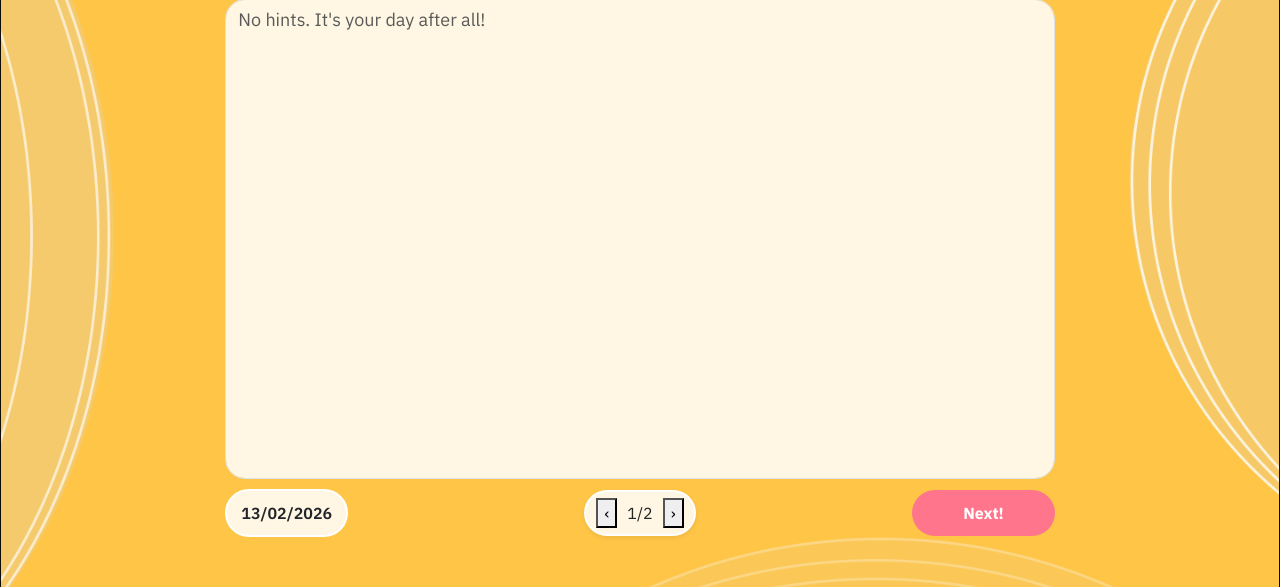
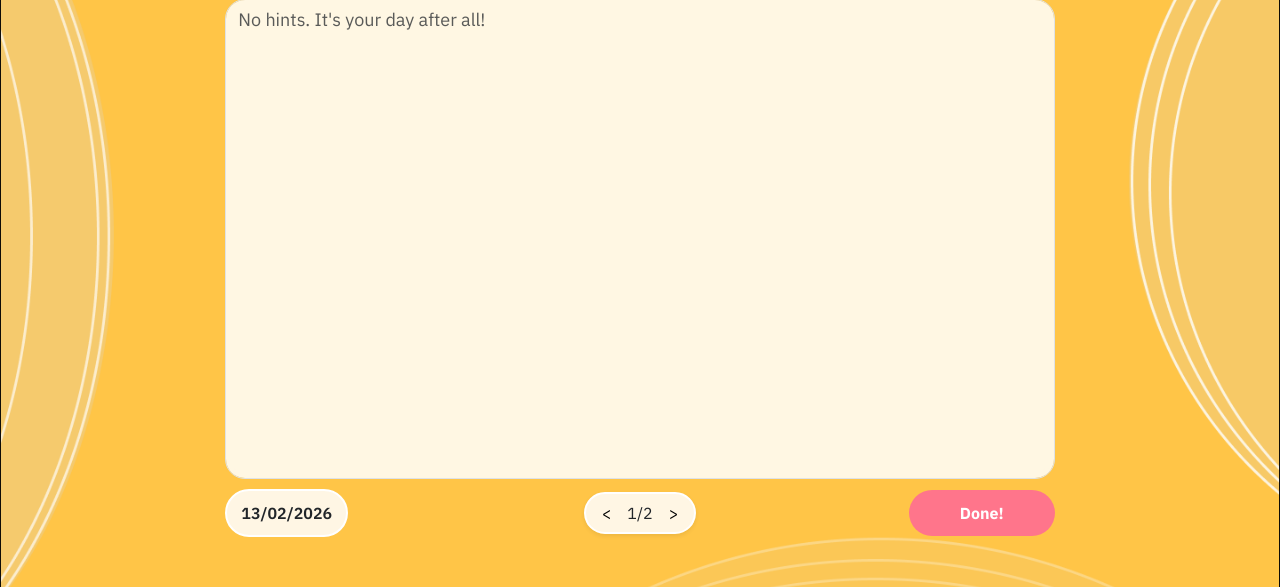
Before and after one commit to daniodev/Journee-Website, a PHP site: page /diary/write/ in a window 1280 px wide. Shown: the part 241-828 px from the top of the page. Run offline with PHP 8.4, Linux system fonts and the light colour scheme; the visitor is signed in with stand-in values (Sample User, id 1); data that the repository does not hold is empty.

Commit message:
UI: pager arrows, button text, navbar, layout
Minor UI and layout adjustments across the app:

- diary/write/index.php: added .pager-btn styles, replaced chevron characters with plain '<' and '>' in pager buttons, and changed the submit button text from "Next!" to "Done!" to reflect completion.
- index.php: removed the right-arrow navigation form/button from the "Your Recent Journee's" header to simplify the UI.
- landing.php: reduced horizontal container margin from 30vw to 20vw for improved layout/spacing.
- sources/include/loggedNavBar.php: adjusted avatar padding, set a light background color (#fff7e9) for the avatar, and cleaned up whitespace before .diary-item.

These edits are visual/UX tweaks to improve spacing and clarify controls.

```diff
--- a/diary/write/index.php
+++ b/diary/write/index.php
@@ -184,6 +184,10 @@
         z-index: 3;
         cursor: pointer;
     }
+    .pager-btn {
+        background: none;
+        border: none;
+    }
     </style>
 </head>
 
@@ -231,13 +235,13 @@
                         <div class="date-pill"><?= date('d/m/Y')?></div>
 
                         <div class="pager shadow-sm">
-                            <button type="button" class="pager-btn" onclick="toggleStep(1)">‹</button>
+                            <button type="button" class="pager-btn" onclick="toggleStep(1)"><</button>
                             <span id="page-indicator" class="pager-text">1/2</span>
-                            <button type="button" class="pager-btn" onclick="toggleStep(2)">›</button>
+                            <button type="button" class="pager-btn" onclick="toggleStep(2)">></button>
                         </div>
 
                         <div class="text-end">
-                            <button type="submit" class="btn btn-custom">Next!</button>
+                            <button type="submit" class="btn btn-custom">Done!</button>
                         </div>
                     </div>
 
--- a/index.php
+++ b/index.php
@@ -134,11 +134,6 @@
             <div class="col-11">
                 <h1 class="text float-start">Your Recent Journee's</h1>
             </div>
-            <div class="col-1">
-                <form action="diary/view/index.php">
-                    <button class="btn btn-arrow btn-lg">→</button>
-                </form>
-            </div>
         </div>
 
         <div class="row">
--- a/landing.php
+++ b/landing.php
@@ -70,7 +70,7 @@ body {
     background-color: #FFECC6;
     border-radius: 20px;
     box-shadow: 0 10px 25px rgba(0,0,0,0.15);
-    margin: 0 30vw;
+    margin: 0 20vw;
     padding-left: 50px;
     padding-right: 50px;
     padding-bottom: 50px;
--- a/sources/include/loggedNavBar.php
+++ b/sources/include/loggedNavBar.php
@@ -20,10 +20,12 @@
     width: 60px;
     height: 60px;
     border-radius: 40px;
+    padding: 0px;
     cursor: pointer;
     display: flex;
     align-items: center;
     justify-content: center;
+    background-color: #fff7e9;
 }
 
 .expand-btn img {
@@ -138,7 +140,7 @@
     color: #000;
 }
 
-/* Diary items nel pannello */
+
 .diary-item {
   display: flex;
   gap: 15px;
```
